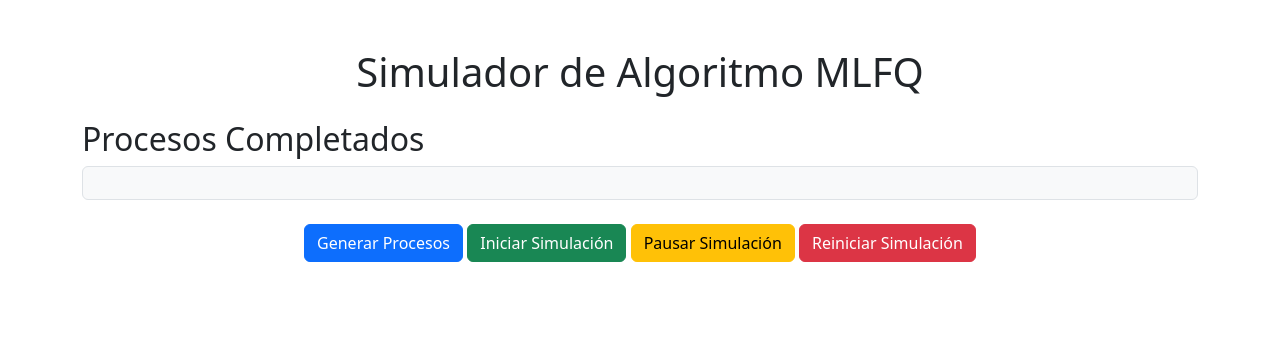
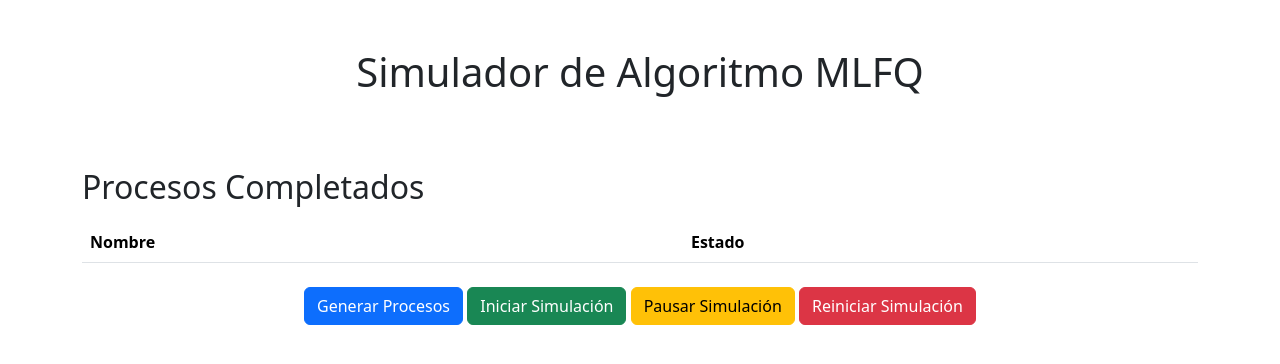
Before and after one commit to dcmg03/PROYECTOOPERATIVOS, a Flask app: page / in a window 1280 px wide. Shown: the top 364 px of the page. Run offline with Flask 3, Linux system fonts and the light colour scheme; lists and menus that the app fills with data are empty.

Commit message:
satisfactory

```diff
--- a/app.py
+++ b/app.py
@@ -1,5 +1,5 @@
 from flask import Flask, jsonify, request, render_template
-from mlfq_algorithm import generar_procesos_random, simular_mlfq, procesos, colas, completados
+from mlfq_algorithm import simular_mlfq, reiniciar_simulacion, obtener_estado_simulacion, generar_procesos_random
 
 app = Flask(__name__)
 
@@ -9,29 +9,24 @@ def index():
 
 @app.route('/generar_procesos', methods=['POST'])
 def generar_procesos():
-    generar_procesos_random(5)  # Generar 5 procesos aleatorios por defecto
-    return jsonify({'status': 'ok', 'procesos': procesos}), 200
+    num_procesos = request.json.get('num_procesos', 5)  # Por defecto, genera 5 procesos
+    generar_procesos_random(num_procesos)
+    return jsonify(obtener_estado_simulacion()), 200
 
+@app.route('/estado_simulacion', methods=['GET'])
 @app.route('/estado_procesos', methods=['GET'])
-def estado_procesos():
-    return jsonify({
-        'colas': colas,
-        'completados': completados
-    })
+def estado_simulacion():
+    return jsonify(obtener_estado_simulacion())
 
-@app.route('/simular_tick', methods=['GET'])
+@app.route('/simular_tick', methods=['GET', 'POST'])  # Permitimos tanto GET como POST
 def simular_tick():
-    simular_mlfq()  # Ejecutamos un tick de la simulación
-    return jsonify({'status': 'ok', 'procesos': procesos}), 200
+    simular_mlfq()
+    return jsonify(obtener_estado_simulacion()), 200
 
 @app.route('/reiniciar_simulacion', methods=['POST'])
-def reiniciar_simulacion():
-    global procesos, completados
-    procesos = []
-    completados = []
-    for cola in colas:
-        cola['procesos'] = []
-    return jsonify({'status': 'ok'}), 200
+def reiniciar():
+    reiniciar_simulacion()
+    return jsonify(obtener_estado_simulacion()), 200
 
 if __name__ == '__main__':
     app.run(debug=True)
--- a/mlfq_algorithm.py
+++ b/mlfq_algorithm.py
@@ -9,6 +9,7 @@ colas = [
 
 procesos = []
 completados = []
+
 
 def generar_procesos_random(n):
     global procesos
@@ -24,34 +25,83 @@ def generar_procesos_random(n):
             'nivel_cola': 0,  # Inician en la Cola 1
             'color': 'bg-primary'  # Color inicial
         })
-        colas[0]['procesos'].append(procesos[-1])  # Agregar a la primera cola
+    colas[0]['procesos'] = procesos.copy()  # Todos los procesos inician en la Cola 1
+
 
 def simular_mlfq():
     global procesos, completados
-    for cola in colas:
+    for i, cola in enumerate(colas):
         if cola['procesos']:
             proceso = cola['procesos'][0]
             quantum_actual = cola['quantum']
 
-            # Ejecutamos el proceso por un quantum
-            if proceso['tiempo_restante'] > 0:
-                tiempo_ejecucion = min(quantum_actual, proceso['tiempo_restante'])
-                proceso['tiempo_restante'] -= tiempo_ejecucion
-                proceso['estado'] = 'En ejecución'
+            # Actualizamos el estado a "En ejecución"
+            proceso['estado'] = 'En ejecución'
+
+            # Ejecutamos el proceso por un quantum o hasta que termine
+            tiempo_ejecucion = min(quantum_actual, proceso['tiempo_restante'])
+            proceso['tiempo_restante'] -= tiempo_ejecucion
 
             # Si el proceso termina
             if proceso['tiempo_restante'] <= 0:
                 proceso['estado'] = 'Completado'
                 completados.append(proceso)
-                cola['procesos'].remove(proceso)
+                cola['procesos'].pop(0)
             else:
-                # Si no termina y está en la última cola
-                if proceso['nivel_cola'] == 2:
-                    cola['procesos'].remove(proceso)  # Se mantiene en la última cola
+                # Si no termina y no está en la última cola, lo movemos a la siguiente
+                if i < len(colas) - 1:
+                    cola['procesos'].pop(0)
+                    proceso['nivel_cola'] = i + 1
+                    proceso['color'] = 'bg-warning' if i == 0 else 'bg-danger'
+                    colas[i + 1]['procesos'].append(proceso)
                 else:
-                    # Degradamos el proceso a la siguiente cola
-                    cola['procesos'].remove(proceso)
-                    proceso['nivel_cola'] += 1
-                    proceso['color'] = 'bg-warning' if proceso['nivel_cola'] == 1 else 'bg-danger'
-                    colas[proceso['nivel_cola']]['procesos'].append(proceso)
-            break  # Solo simulamos un tick por cola
+                    # Si está en la última cola, lo movemos al final de esta cola
+                    cola['procesos'].append(cola['procesos'].pop(0))
+
+            # Solo procesamos un proceso por iteración
+            break
+
+    # Actualizamos el estado de los procesos en espera
+    for cola in colas:
+        for proceso in cola['procesos'][1:]:  # Todos excepto el primero
+            proceso['estado'] = 'En espera'
+
+    print(f"Procesos completados: {len(completados)}")
+    for proceso in completados:
+        print(f"  {proceso['nombre']} - Tiempo total: {proceso['tiempo_total']}")
+
+
+def reiniciar_simulacion():
+    global procesos, completados, colas
+
+    print("Antes de reiniciar - Completados:", len(completados))
+
+    # Reiniciar las colas
+    for cola in colas:
+        cola['procesos'] = []
+
+    # Reiniciar los procesos y completados
+    procesos = []
+    completados = []
+
+    # Generar nuevos procesos
+    generar_procesos_random(5)
+
+    # Asegurar que todos los nuevos procesos estén en la primera cola
+    colas[0]['procesos'] = procesos.copy()
+
+    print("Después de reiniciar - Completados:", len(completados))
+    print("Procesos generados:", len(procesos))
+    print("Procesos en Cola 1:", len(colas[0]['procesos']))
+    print("Reinicio completado con éxito")
+
+
+def obtener_estado_simulacion():
+    return {
+        'colas': colas,
+        'completados': completados
+    }
+
+
+# Inicialización inicial
+generar_procesos_random(5)
--- a/templates/index.html
+++ b/templates/index.html
@@ -5,25 +5,59 @@
     <meta name="viewport" content="width=device-width, initial-scale=1.0">
     <title>Simulador de Algoritmo MLFQ</title>
 
+    <!-- Bootstrap CSS -->
     <link href="https://cdn.jsdelivr.net/npm/bootstrap@5.3.3/dist/css/bootstrap.min.css" rel="stylesheet">
     <script src="https://cdn.jsdelivr.net/npm/bootstrap@5.3.3/dist/js/bootstrap.bundle.min.js"></script>
     <script src="https://code.jquery.com/jquery-3.6.0.min.js"></script>
 
     <style>
-        .bg-warning { background-color: yellow !important; }
-        .bg-danger { background-color: red !important; }
-        .proceso { margin-bottom: 10px; padding: 10px; }
+        .bg-warning {
+            background-color: yellow !important;
+        }
+
+        .bg-danger {
+            background-color: red !important;
+        }
+
+        .proceso {
+            margin-bottom: 10px;
+            padding: 10px;
+        }
+
+        .queue-card {
+            border: 1px solid #dee2e6;
+            padding: 15px;
+            margin-bottom: 20px;
+            border-radius: 5px;
+            background-color: #f8f9fa;
+        }
+
+        .process-badge {
+            font-size: 0.9rem;
+            padding: 5px 10px;
+        }
     </style>
 </head>
 <body>
 <div class="container mt-5">
     <h1 class="text-center mb-4">Simulador de Algoritmo MLFQ</h1>
 
+    <!-- Queue Status -->
     <div id="estado-colas" class="row"></div>
 
-    <h2>Procesos Completados</h2>
-    <div id="procesos-completados" class="bg-light p-3 border rounded"></div>
+    <!-- Completed Processes -->
+    <h2 class="mt-5">Procesos Completados</h2>
+    <table class="table table-striped mt-3">
+        <thead>
+        <tr>
+            <th>Nombre</th>
+            <th>Estado</th>
+        </tr>
+        </thead>
+        <tbody id="procesos-completados"></tbody>
+    </table>
 
+    <!-- Control Buttons -->
     <div class="text-center mt-4">
         <button id="generar-procesos-btn" class="btn btn-primary">Generar Procesos</button>
         <button id="iniciar-simulacion-btn" class="btn btn-success">Iniciar Simulación</button>
@@ -34,57 +68,92 @@
 
 <script>
     function actualizarEstadoColas() {
-        $.get('/estado_procesos', function(data) {
+        $.get('/estado_procesos', function (data) {
             let colasHTML = '';
-            data.colas.forEach(function(cola) {
+            data.colas.forEach(function (cola) {
                 let procesosHTML = '';
-                cola.procesos.forEach(function(proceso) {
-                    procesosHTML += `<div class="proceso ${proceso.color}">
-                        <strong>${proceso.nombre}</strong><br>
-                        Tiempo Restante: ${proceso.tiempo_restante}<br>
-                        Estado: ${proceso.estado}
+                cola.procesos.forEach(function (proceso) {
+                    procesosHTML += `
+                        <div class="proceso ${proceso.color} p-3 mb-2 rounded">
+                            <strong>${proceso.nombre}</strong><br>
+                            <span class="badge process-badge bg-secondary">Tiempo Restante: ${proceso.tiempo_restante}</span><br>
+                            <span class="badge process-badge ${proceso.color === 'bg-warning' ? 'bg-warning text-dark' : 'bg-danger'}">
+                                Estado: ${proceso.estado}
+                            </span>
+                        </div>`;
+                });
+
+                colasHTML += `
+                    <div class="col-md-4">
+                        <div class="queue-card">
+                            <h3>${cola.nombre} <span class="badge bg-info">Quantum: ${cola.quantum}</span></h3>
+                            ${procesosHTML || '<p class="text-muted">No hay procesos en esta cola</p>'}
+                        </div>
                     </div>`;
-                });
-                colasHTML += `<div class="col-md-4">
-                    <h3>${cola.nombre} (Quantum: ${cola.quantum})</h3>
-                    ${procesosHTML || '<p>No hay procesos en esta cola</p>'}
-                </div>`;
             });
             $('#estado-colas').html(colasHTML);
 
+            // Completed Processes
             let completadosHTML = '';
-            data.completados.forEach(function(proceso) {
-                completadosHTML += `<p>${proceso.nombre} - Estado: Completado</p>`;
+            data.completados.forEach(function (proceso) {
+                completadosHTML += `
+                    <tr>
+                        <td>${proceso.nombre}</td>
+                        <td><span class="badge bg-success">Completado</span></td>
+                    </tr>`;
             });
             $('#procesos-completados').html(completadosHTML);
         });
     }
 
-    $('#generar-procesos-btn').click(function() {
-        $.post('/generar_procesos', function() {
+    // Event handlers
+    $('#generar-procesos-btn').click(function () {
+        $.post('/generar_procesos', function () {
             actualizarEstadoColas();
         });
     });
 
     let intervalId;
-    $('#iniciar-simulacion-btn').click(function() {
-        intervalId = setInterval(function() {
-            $.get('/simular_tick', function() {
+    $('#iniciar-simulacion-btn').click(function () {
+        intervalId = setInterval(function () {
+            $.get('/simular_tick', function () {
                 actualizarEstadoColas();
             });
         }, 1000);
     });
 
-    $('#pausar-simulacion-btn').click(function() {
+    $('#pausar-simulacion-btn').click(function () {
         clearInterval(intervalId);
     });
 
-    $('#reiniciar-simulacion-btn').click(function() {
-        $.post('/reiniciar_simulacion', function() {
-            actualizarEstadoColas();
+    $('#reiniciar-simulacion-btn').click(function () {
+        $.post('/reiniciar_simulacion', function (data) {
+            console.log(data);  // Verificar qué datos está devolviendo el backend
+
+            // Verificar que el reinicio se haya realizado correctamente
+            if (data.status === 'reset') {
+                actualizarEstadoColas();  // Actualiza las colas
+
+                // Limpiar la tabla de procesos completados
+                $('#procesos-completados').html(' ');
+
+                // Si hay procesos completados nuevos (aunque tras el reinicio no debería haber)
+                if (data.completados.length > 0) {
+                    let completadosHTML = '';
+                    data.completados.forEach(function (proceso) {
+                        completadosHTML += `
+                            <tr>
+                                <td>${proceso.nombre}</td>
+                                <td><span class="badge bg-success">Completado</span></td>
+                            </tr>`;
+                    });
+                    $('#procesos-completados').html(completadosHTML);
+                }
+            }
         });
     });
 
+    // Auto-update queues every 2 seconds
     setInterval(actualizarEstadoColas, 2000);
 </script>
 </body>
```
